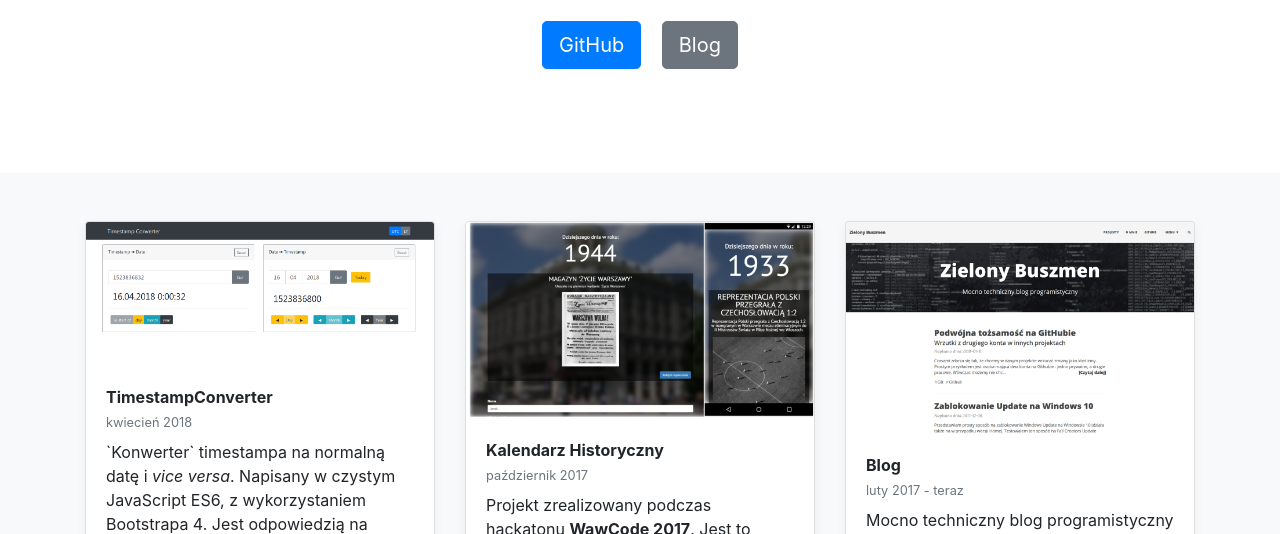
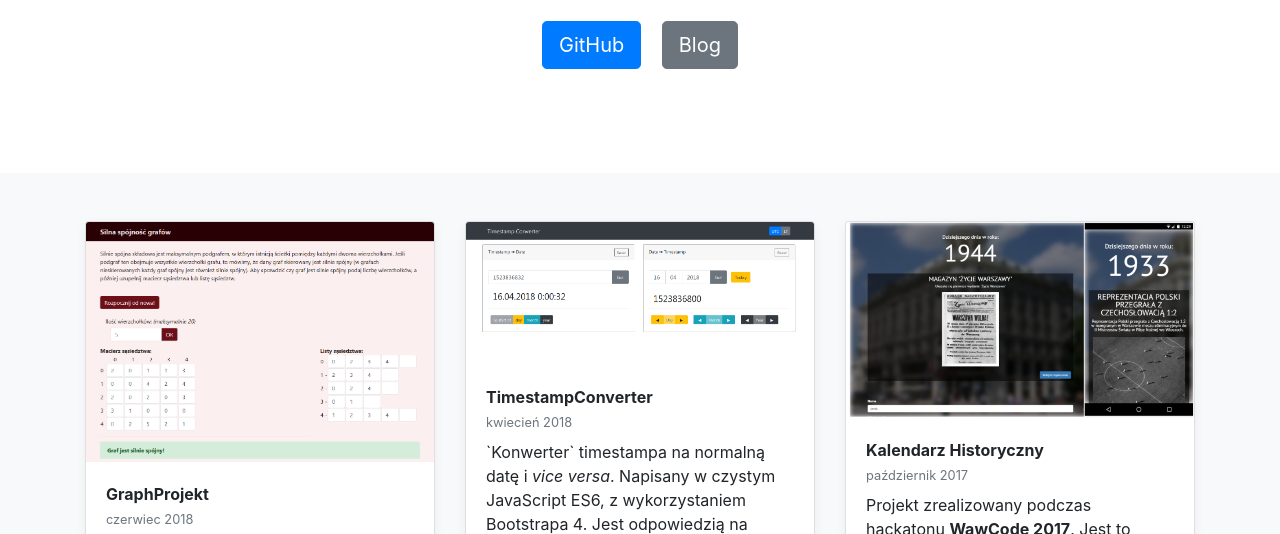
Before and after one commit to ZielonyBuszmen/MyProjects, a plain HTML site: page index.html in a window 1280 px wide. Shown: the part 215-749 px from the top of the page. Drawn offline with Linux system fonts and the light colour scheme.

Commit message:
Dodanie graphProjekt do listy

```diff
--- a/file.js
+++ b/file.js
@@ -1,4 +1,15 @@
 const array = [
+  {
+    title: 'GraphProjekt',
+    description: 'Aplikacja napisana w React i Redux, umożliwiająca sprawdzanie silnej spójności grafu.',
+    photo: 'photos/graphProjekt.png',
+    link: {
+      github: 'https://github.com/ZielonyBuszmen/GraphProjekt',
+      www: ['https://zielonybuszmen.github.io/GraphProjekt/'],
+      blog: ''
+    },
+    date: 'czerwiec 2018',
+  },
   {
     title: 'TimestampConverter ',
     description: '`Konwerter` timestampa na normalną datę i <i>vice versa</i>. Napisany w czystym JavaScript ES6, z wykorzystaniem Bootstrapa 4. Jest odpowiedzią na wszelkie bolączki toczące słabe konwertery krążące po sieci i wyświetlające masy reklam',
```
Also changed, not shown: index.html (+1 -4 lines), photos/graphProjekt.png (added).
